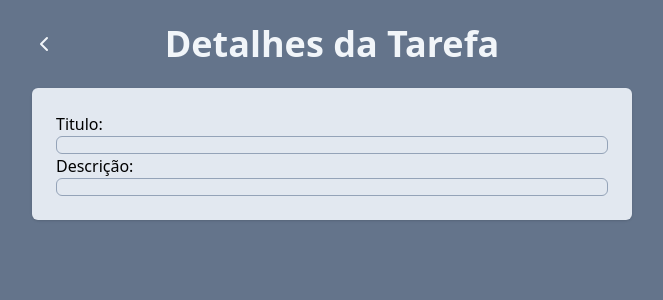
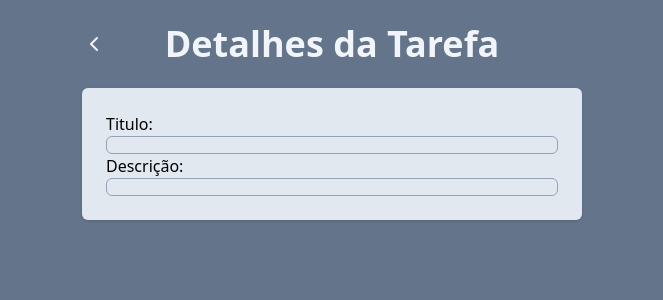
Before and after one commit to Rain-O/LearningReact-, a React (Vite) app: page /tasks in a window 1280 px wide. Shown: the top 300 px of the page, without its empty margins (308-971 px from the left). Built offline with nearby package versions, Linux system fonts and the light colour scheme.

Commit message:
Fix breakText taskPage

```diff
--- a/src/Pages/TaskPage.jsx
+++ b/src/Pages/TaskPage.jsx
@@ -8,8 +8,8 @@
   const title = searchParams.get("title");
   const description = searchParams.get("description");
   return (
-    <div className="w-screen h-screen bg-slate-500 flex justify-center p-6">
-      <div className="w-[600px] space-y-6">
+    <div className="min-h-screen w-full bg-slate-500 flex justify-center items-start p-4 sm:p-6">
+      <div className="w-full max-w-[500px] space-y-6">
         <div className="flex justify-center relative mb-6">
           <button
             onClick={() => navigate(-1)}
```
